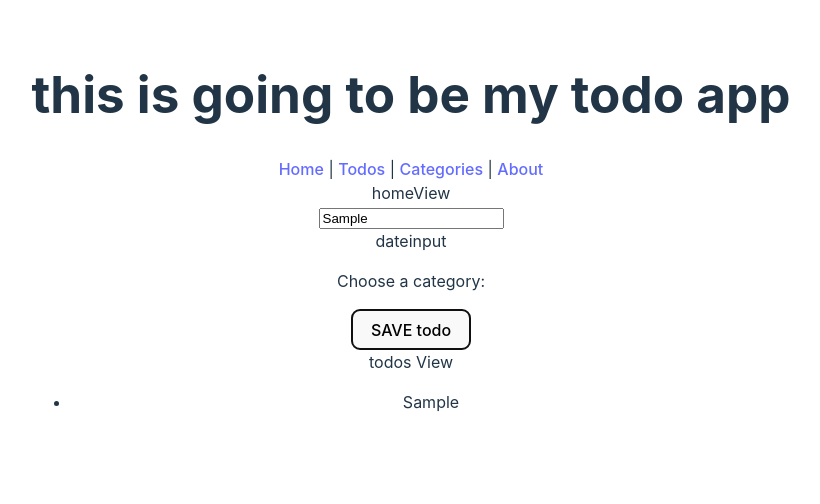
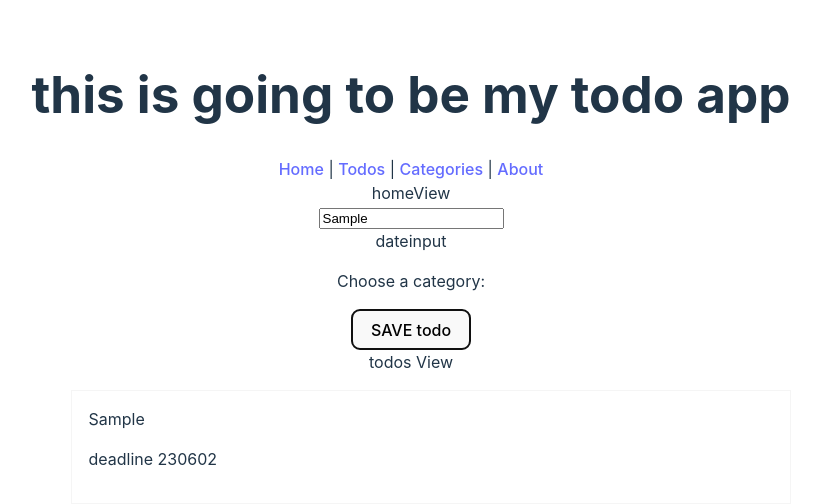
Before and after one commit to jenmwa/todo-with-vue, a Vue app: page /#/ in a window 1280 px wide. Both pictures are taken after typing "Sample" into the empty fields and a click on the button "SAVE todo". Shown: the top 504 px of the page, without its empty margins (229-1049 px from the left). Built offline with nearby package versions, Linux system fonts and the light colour scheme; a web font is replaced by a local one.

Commit message:
some refactoring done

```diff
--- a/src/components/TodoForm.vue
+++ b/src/components/TodoForm.vue
@@ -5,21 +5,24 @@ import { Todo } from '../models/Todo';
 
 const todos = ref<Todo[]>([]);
 
-const userInput = ref('');
-// const userDeadline = ref('');
-console.log(userInput)
+const userTodo = ref('')
 
-const handleTodotext = (e: Event) => {
-  const theAddedTodo= e.target as HTMLInputElement;
-  userInput.value = theAddedTodo.value;
-}
+// const userInput = ref('');
+// // const userDeadline = ref('');
+// console.log(userInput)
+
+// const handleTodotext = (e: Event) => {
+//   const theAddedTodo= e.target as HTMLInputElement;
+//   userInput.value = theAddedTodo.value;
+// }
 
 const handleAddtodo = () => {
-  console.log('click addtodo');
+  console.log('click addtodo', userTodo.value);
+  console.log(todos)
     todos.value = [
     ...todos.value,
     // new Todo( new Date().getTime(), userInput.value, userDeadline.value, false)
-    new Todo( new Date().getTime(), userInput.value, false)
+    new Todo( new Date().getTime(), userTodo.value, '230602', false)
   ]
 }
 
@@ -40,7 +43,7 @@ const toggleTodoDone = (id: number) => {
   <section>
 <form @submit.prevent="handleAddtodo">
   <label for="todoInput">
-    <input type="text" placeholder="What to do?" id="todoInput" :value="userInput" @input="handleTodotext"/>
+    <input type="text" placeholder="What to do?" id="todoInput" v-model="userTodo"/>
   </label>
   <label for="todoInput">
     dateinput
@@ -54,9 +57,13 @@ const toggleTodoDone = (id: number) => {
 todos View
   <div>
     <ul>
-      <li @click="() => toggleTodoDone(todo.id)" v-for="todo in todos" :class="todo.done ? 'done' : '' " :key='todo.id'>
+      <div class='todo-container' @click="() => toggleTodoDone(todo.id)" v-for="todo in todos"
+        :class="todo.done ? 'done' : '' "
+        :key='todo.id'
+        >
         {{  todo.text }}
-      </li>
+        <p>deadline {{ todo.deadline }}</p>
+      </div>
 
     </ul>
 
@@ -75,11 +82,17 @@ label {
   display: block;
 }
 
-li {
+.todo-container {
+  border: 1px solid whitesmoke;
   cursor: pointer;
+  text-align: left;
+  margin-bottom: 1rem;
+  padding: 1rem;
 }
 .done {
   text-decoration: line-through;
+  background-color: green;
+  color: whitesmoke;
 }
 
 </style>
--- a/src/models/Todo.ts
+++ b/src/models/Todo.ts
@@ -2,7 +2,7 @@ export class Todo {
   constructor(
     public id: number,
     public text: string,
-    // public deadline: string,
+    public deadline: string,
     public done: boolean,
 
   ) {}
```
